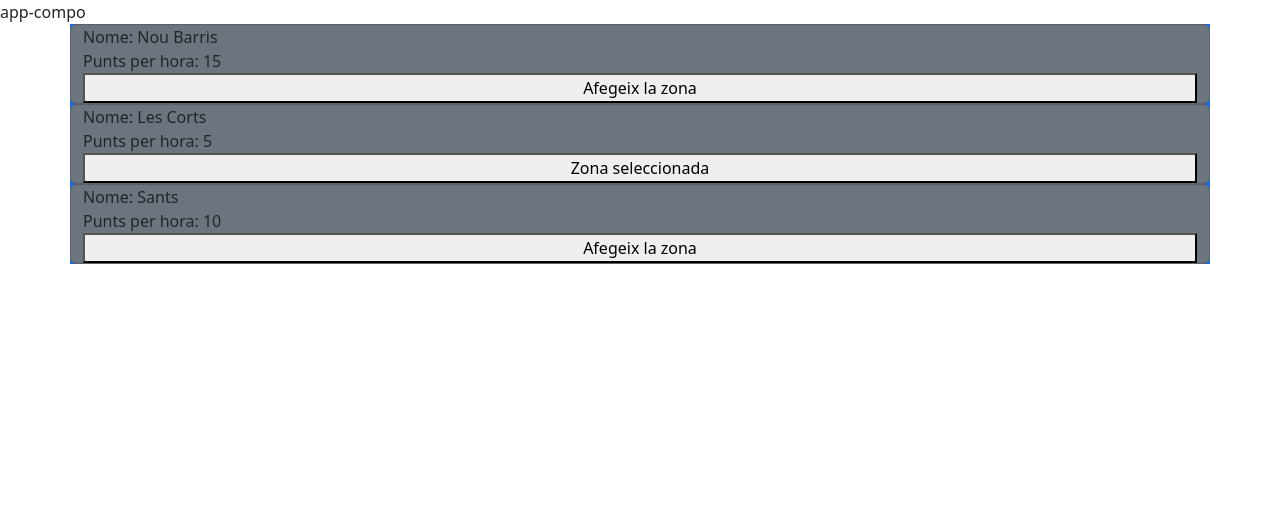
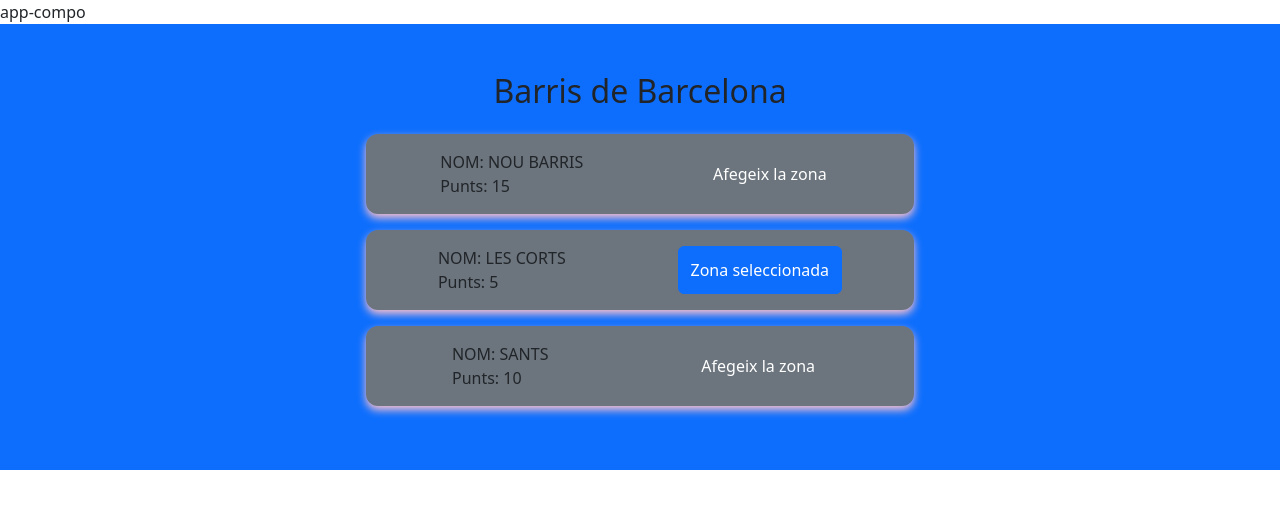
Before and after one commit to Almenara/hackaton-front, an Angular app: page /list in a window 1280 px wide. Shown: the top 508 px of the page. Built offline with nearby package versions, Linux system fonts and the light colour scheme.

Commit message:
list-component: addZone, rejectZone

```diff
--- a/src/app/modules/list/list.component.html
+++ b/src/app/modules/list/list.component.html
@@ -1,16 +1,33 @@
-<div class="container bg-primary">
-  <div class="row">
-    <ng-container *ngFor="let zone of zonesList$|async">
-        <div class="card bg-secondary">
-            <div>Nome: {{zone.name}}</div>
-            <div>Punts per hora: {{zone.points}}</div>
-            <ng-container *ngIf="(user$|async) as user">
-            <button *ngIf="user.zones.includes(zone.id); else button2">Zona seleccionada</button>
-            <ng-template #button2>
-            <button>Afegeix la zona</button>
-            </ng-template>
+
+  <div class="container-fluid bg-primary p-3 p-md-4 p-lg-5">
+    <!--ZONES LIST-->
+    <section>
+    <h2 class="text-center">Barris de Barcelona</h2>
+    <div class="row justify-content-center">
+      <div class="col-6">
+        <ng-container *ngFor="let zone of zonesList$ | async">
+          <div class="zone-item bg-secondary p-3 m-3 d-flex justify-content-around">
+            <div class="left">
+              <div>NOM: {{ zone.name | uppercase }}</div>
+              <div>Punts: {{ zone.points }}</div>
+            </div>
+            <ng-container *ngIf="(user$ | async) as user">
+            <div class="right d-sm-flex d-none">
+              <button *ngIf="user.zones.includes(zone.id); else button2" class="btn btn-primary">
+                <!--(click)=afegir "rejectZone(zone.id)"-->
+                Zona seleccionada
+              </button>
+              <ng-template #button2>
+                <!--afegir (click)="addZone(zone.id)"-->
+                <button class="btn btn-secondary">Afegeix la zona</button>
+              </ng-template>
+            </div>
             </ng-container>
-        </div>
-    </ng-container>
+          </div>
+        </ng-container>
+      </div>
+    </div>
+    </section>
   </div>
-</div>
+
+<!--BENEFITS SECTION-->
--- a/src/app/modules/list/list.component.scss
+++ b/src/app/modules/list/list.component.scss
@@ -0,0 +1,5 @@
+.zone-item{
+    background-color: pink;
+    box-shadow: pink 0px 4px 8px 0px;
+    border-radius: 12px;
+}
--- a/src/app/modules/list/list.component.ts
+++ b/src/app/modules/list/list.component.ts
@@ -1,6 +1,6 @@
 import { Component, OnInit } from '@angular/core';
 import { ListService } from 'src/app/services/list.service';
-import { Observable, of } from 'rxjs';
+import { Observable, BehaviorSubject, of } from 'rxjs';
 import { Zone, User } from 'src/app/models/interfaces';
 import { MainService } from 'src/app/services/main.service';
 
@@ -12,14 +12,33 @@ import { MainService } from 'src/app/services/main.service';
 export class ListComponent implements OnInit {
 
   zonesList$: Observable<Zone[]|null>;
-  user$: Observable<User|null>;
+  user$: Observable<User | null>;
+
+  updateUser = new BehaviorSubject<User|null>(null);
+  updateUser$ = this.updateUser.asObservable();
 
   constructor(private listService: ListService, private mainService: MainService) {
+    //Current user from user.service, to display user features
+    // this.user$ = this.updateUser$.pipe(switchMap(() => this.userService.getUser())); o this.userService.user$
     this.user$ = of({ name: 'Jaume', surname: 'Miret', email: 'jaume@a.com', zones: [1], id: 1, points: 5 });
-    // this.user$ = this.mainService.getUser();
+    // this.user$ = this.userService.user$;
+    //Zones list-array that will be shown in template
     this.zonesList$ = this.listService.getZonesList();
   }
 
+  // rejectZone(zoneId: number) {
+    // this.userService.updateZones(this.userService.user.id, zoneId, 1).subscribe(() => {
+    //   this.updateUser.next(null)
+  //   });
+  // }
+
+  // addZone(zoneId: number) {
+  //   updateZones afegirà o traurà zona de user.zones segons si l'últim valor és 0 o 1
+  //   i després actualitzarà amb post
+  //       this.userService.updateZones(this.userService.user.id, zoneId, 0).subscribe(() => {
+  //     this.updateUser.next(null)
+  //   });
+  // }
 
   ngOnInit() {
   }
```
